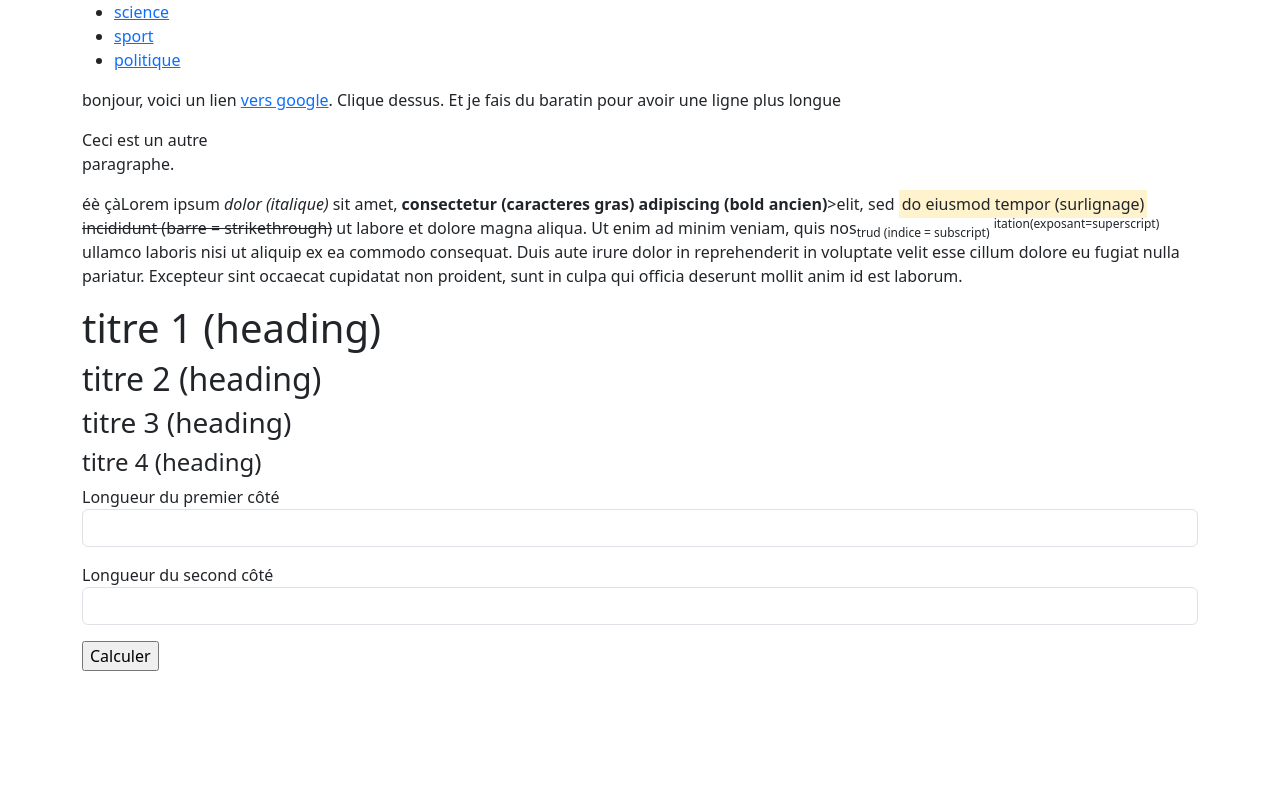
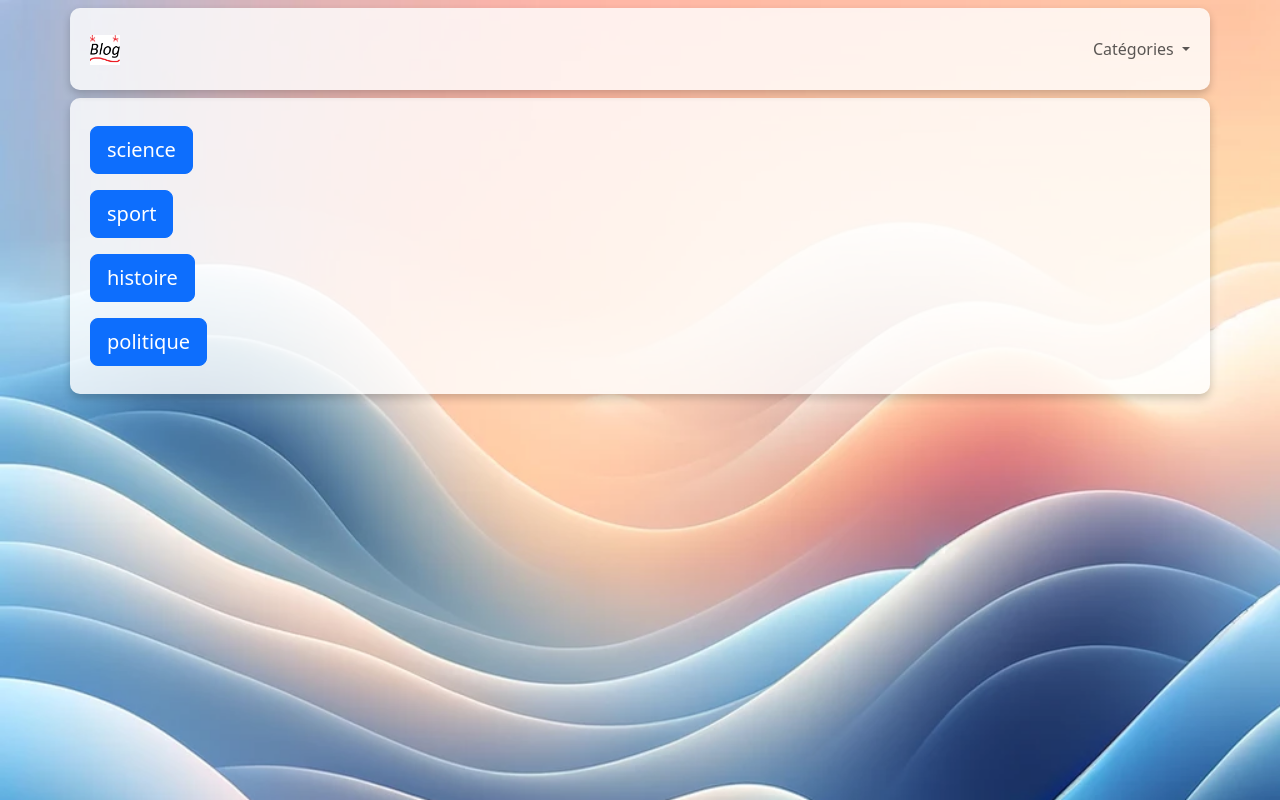
Before and after one commit to Mihail94520/blog, a Flask app: page / in a window 1280 px wide. Run offline with Flask 3, Linux system fonts and the light colour scheme.

Commit message:
initial commit

```diff
--- a/app.py
+++ b/app.py
@@ -1,5 +1,6 @@
 from flask import Flask, render_template, send_file
 import os
+from datetime import datetime
 
 app = Flask(__name__)
 
@@ -9,17 +10,30 @@ def index():
 
     return render_template('index.html', categories=categories)
 
+def extraire_date_et_titre(nom_fichier):
+    # Extraction de la date et du titre
+    date_str, titre = nom_fichier[:8], nom_fichier[8:-5].replace('_', ' ')
+    # Conversion de la date en format lisible
+    date = datetime.strptime(date_str, '%Y%m%d').strftime('%d %B %Y')
+    return date, titre, nom_fichier
+
 @app.route('/categorie/<nom>')
 def categorie(nom):
     categories = os.listdir('articles')
-    articles = os.listdir('articles/' + nom)
+    articles = [ extraire_date_et_titre(f) for f in os.listdir('articles/' + nom) ]
 
     return render_template('articles.html', categorie=nom, categories=categories, articles=articles)
 
 @app.route('/article/<categorie>/<article>')
 def article(categorie, article):
+    categories = os.listdir('articles')
+    date_str, titre, nom_fichier = extraire_date_et_titre(article)
+    # Lecture du contenu du fichier
+    with open('articles/' + categorie + '/' + article, 'r', encoding='utf-8') as file:
+        contenu = file.read()
+    return render_template('article.html', categorie=categorie, categories=categories, contenu=contenu, titre=titre, date=date_str)
 
-    return send_file('articles/' + categorie + '/' + article)
+    #return send_file('articles/' + categorie + '/' + article)
 
 
 @app.route('/somme/<nombre1>/<nombre2>')
@@ -33,5 +47,4 @@ def produit(nombre1, nombre2):
 
 if __name__ == '__main__':
     print('http://127.0.0.1:5000/') # domain name server
-    # os.chdir(os.path.dirname(__file__))
     app.run(debug=True)
--- a/templates/base.html
+++ b/templates/base.html
@@ -5,11 +5,23 @@
     <meta name="viewport" content="width=device-width, initial-scale=1">
     <title>{% block titre %}{% endblock %}</title>
     <link href="https://cdn.jsdelivr.net/npm/bootstrap@5.3.2/dist/css/bootstrap.min.css" rel="stylesheet" integrity="sha384-T3c6CoIi6uLrA9TneNEoa7RxnatzjcDSCmG1MXxSR1GAsXEV/Dwwykc2MPK8M2HN" crossorigin="anonymous">
+    <style>
+    body {
+    background-image: url('/static/background.webp'); /* Remplacez par le chemin réel de l'image */
+    background-size: cover;}
+    .container {
+    background-color: rgba(255, 255, 255, 0.8); /* Arrière-plan blanc avec une légère transparence */
+    border-radius: 10px; /* Bords arrondis pour le conteneur */
+    padding: 20px; /* Un peu de padding pour l'intérieur du conteneur */
+    box-shadow: 0 4px 8px 0 rgba(0, 0, 0, 0.2); /* Ombre légère pour un effet en relief */
+}
+    </style>
 </head>
 <body>
-<nav class="navbar">
+<nav class="navbar navbar-light">
+    <div class="container">
     <a class="navbar-brand" href="{{url_for('index')}}"><img width="30" height="30" src="/static/logo.png" /></a>
-    <ul class="navbar-nav">
+    <ul class="navbar-nav ">
         <li class="nav-item dropdown">
             <a class="nav-link dropdown-toggle" href="#" id="navbarDropdownMenuLink" role="button" data-bs-toggle="dropdown" aria-expanded="false">
                 Catégories
@@ -23,6 +35,7 @@
             </ul>
         </li>
     </ul>
+    </div>
 </nav>
 
 {% block contenu %}{% endblock %}
--- a/templates/index.html
+++ b/templates/index.html
@@ -1,69 +1,12 @@
-<!DOCTYPE html>
-<html lang="fr">
-<head>
-    <meta charset="utf-8" >
-    <meta name="viewport" content="width=device-width, initial-scale=1">
-    <title>Mon Site Minimaliste</title>
-    <link href="https://cdn.jsdelivr.net/npm/bootstrap@5.3.2/dist/css/bootstrap.min.css" rel="stylesheet" integrity="sha384-T3c6CoIi6uLrA9TneNEoa7RxnatzjcDSCmG1MXxSR1GAsXEV/Dwwykc2MPK8M2HN" crossorigin="anonymous">
-</head>
-<body>
-    <div class="container">
-    <ul>
-        <!-- Boucle pour afficher les categories comme des elements de menu -->
-        {% for categorie in categories %}
-            <li>
-                <a href="{{ url_for('categorie', nom=categorie) }}">{{ categorie }}</a>
-            </li>
-        {% endfor %}
-    </ul>
-    <p>bonjour, voici un lien <a href="http://google.com">vers google</a>. Clique dessus.
-    Et je fais du baratin pour
-    avoir une ligne plus longue</p>
-    <p>Ceci est un autre<br /> paragraphe.</p>
+{% extends "base.html" %}
 
-    <p>éè çàLorem ipsum <em>dolor (italique)</em> sit amet, <strong>consectetur (caracteres gras)
-    </strong> <b>adipiscing (bold ancien)</b>>elit,
-    sed <mark>do eiusmod tempor (surlignage)</mark> <s>incididunt (barre = strikethrough)</s> ut labore et dolore magna aliqua.
-    Ut enim ad minim veniam, quis nos<sub>trud (indice = subscript)</sub>
-    <sup>itation(exposant=superscript)</sup> ullamco laboris nisi ut aliquip
-    ex ea commodo consequat. Duis aute irure dolor in reprehenderit in voluptate velit
-    esse cillum dolore eu fugiat nulla pariatur. Excepteur sint occaecat cupidatat non proident,
-    sunt in culpa qui officia deserunt mollit anim id est laborum.</p>
+{% block titre %}Mon Site Minimaliste{% endblock %}
 
-    <h1>titre 1 (heading)</h1>
-    <h2>titre 2 (heading)</h2>
-    <h3>titre 3 (heading)</h3>
-    <h4>titre 4 (heading)</h4>
-
-    <article>
-        <form id="formulaire">
-            <fieldset>
-                <div class="mb-3">
-                <label for="cote_a">Longueur du premier côté</label>
-                <input type="text" class="form-control" id="cote_a" />
-                </div>
-                <div class="mb-3">
-                <label for="cote_b">Longueur du second côté</label>
-                <input type="text" class="form-control" id="cote_b" />
-                </div>
-                <input type="submit" class="submit" value="Calculer" />
-           </fieldset>
-        </form>
-        <p id="resultat"></p>
-    </article>
-    </div>
-
-<script>
-    function calcule(event) {
-        let a = parseFloat(document.getElementById("cote_a").value);
-        let b = parseFloat(document.getElementById("cote_b").value);
-        let c = Math.hypot(a, b);
-        console.log(c);
-        document.getElementById("resultat").innerHTML = c.toString();
-        event.preventDefault();
-    }
-    document.getElementById("formulaire").addEventListener("submit", calcule);
-</script>
-<script src="https://cdn.jsdelivr.net/npm/bootstrap@5.3.2/dist/js/bootstrap.bundle.min.js" integrity="sha384-C6RzsynM9kWDrMNeT87bh95OGNyZPhcTNXj1NW7RuBCsyN/o0jlpcV8Qyq46cDfL" crossorigin="anonymous"></script>
-</body>
-</html>
+{% block contenu %}
+<div class="container">
+    <!-- Boucle pour afficher les categories comme des elements de menu -->
+    {% for categorie in categories %}
+        <a class="btn btn-primary btn-lg mt-2 mb-2" href="{{ url_for('categorie', nom=categorie) }}">{{ categorie }}</a><br>
+    {% endfor %}
+</div>
+{% endblock %}
```
Also changed, not shown: articles/histoire/08001225Couronnement_Charlemagne.html (added, +11 -0 lines), articles/histoire/13370701Déclaration_guerre_de_100_ans.html (added, +13 -0 lines), articles/histoire/19140628Assassinat_du_prince_François-Ferdinand_d'Autriche.html (added, +21 -0 lines), articles/histoire/19390901Début_de_la_seconde_guerre_mondiale.html (added, +17 -0 lines), templates/article.html (added, +18 -0 lines), templates/articles.html (+13 -7 lines), static/background.webp (added).
